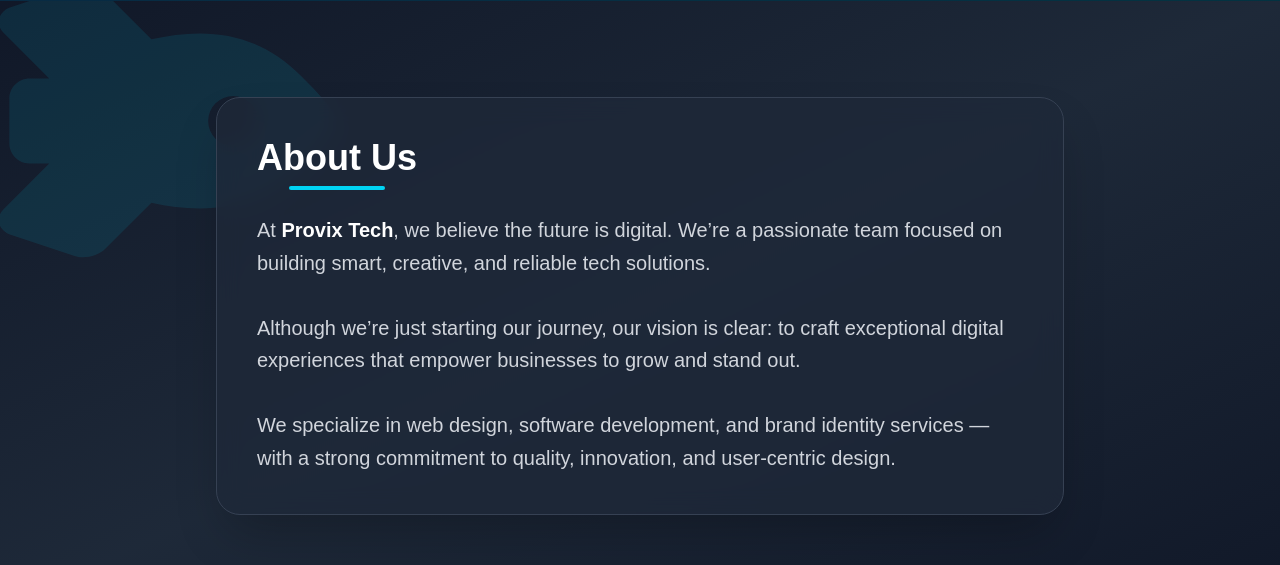
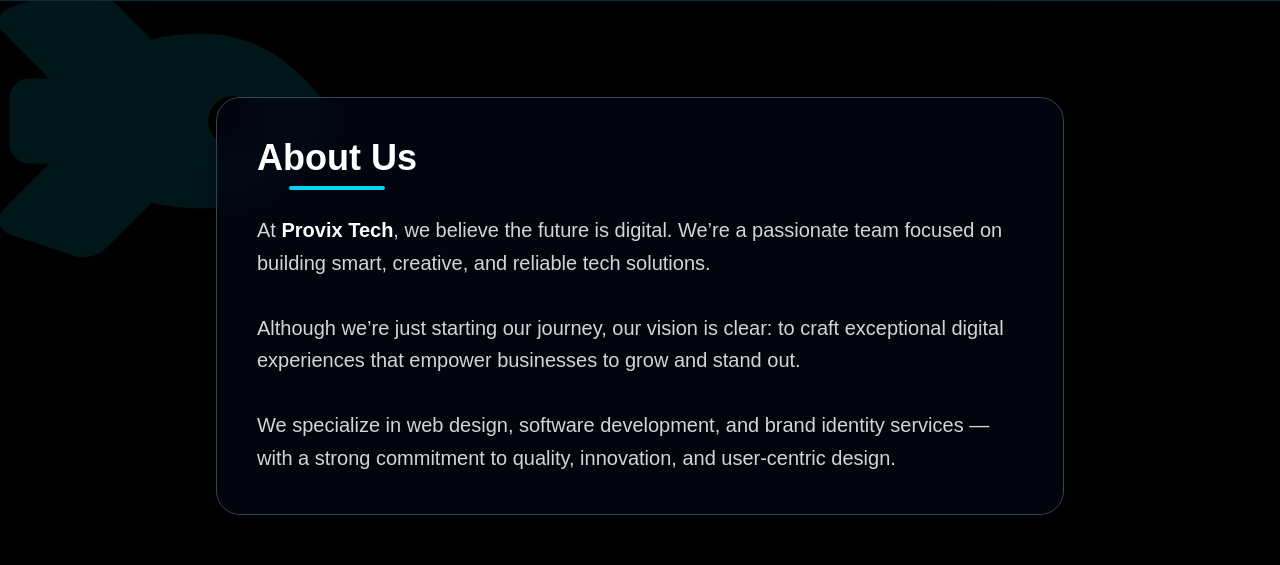
Before and after one commit to mohamed-engineer/provix, a Next.js app: page / in a window 1280 px wide. Shown: the part 799-1364 px from the top of the page. Built offline with nearby package versions, Linux system fonts and the light colour scheme; grey boxes are pictures that could not be loaded.

Commit message:
Third Update !

```diff
--- a/src/app/components/aboutus.tsx
+++ b/src/app/components/aboutus.tsx
@@ -6,13 +6,13 @@ export default function AboutUs() {
   return (
 <section
   id="about"
-  className="relative py-24 bg-gradient-to-br from-gray-900 via-gray-800 to-gray-900 text-white overflow-hidden"
+  className="relative py-24 bg-gradient-to-br bg-black text-white overflow-hidden"
 >
   <FaRocket className="absolute opacity-10 text-[20rem] -top-10 -left-10 rotate-45 pointer-events-none text-cyan-400" />
 
   <div className="max-w-4xl mx-auto px-6">
     <Reveal>
-      <div className="bg-gray-800/80 backdrop-blur-md border border-gray-700 rounded-3xl p-10 shadow-2xl text-white relative z-10">
+      <div className="bg-gray-950/80 backdrop-blur-md border border-gray-700 rounded-3xl p-10 shadow-2xl text-white relative z-10">
         <h2 className="text-4xl font-extrabold mb-6 relative inline-block after:block after:h-1 after:w-24 after:mt-2 after:mx-auto after:rounded-full after:bg-cyan-400">
           About Us
         </h2>
--- a/src/app/components/ourteem.tsx
+++ b/src/app/components/ourteem.tsx
@@ -47,7 +47,7 @@ export default function Team() {
   return (
     <section
       id="team"
-      className="py-24 bg-gray-900 text-white"
+      className="py-24 bg-black text-white"
     >
       <div className="max-w-6xl mx-auto px-6 text-center">
         <Reveal>
--- a/src/app/components/services.tsx
+++ b/src/app/components/services.tsx
@@ -28,7 +28,7 @@ export default function Services() {
   return (
     <section
       id="services"
-      className="relative py-24 bg-gradient-to-br bg-gray-950 text-white overflow-hidden"
+      className="relative py-24 bg-gradient-to-br bg-black text-white overflow-hidden"
     >
       <div className="max-w-6xl mx-auto px-6">
         <Reveal>
```
